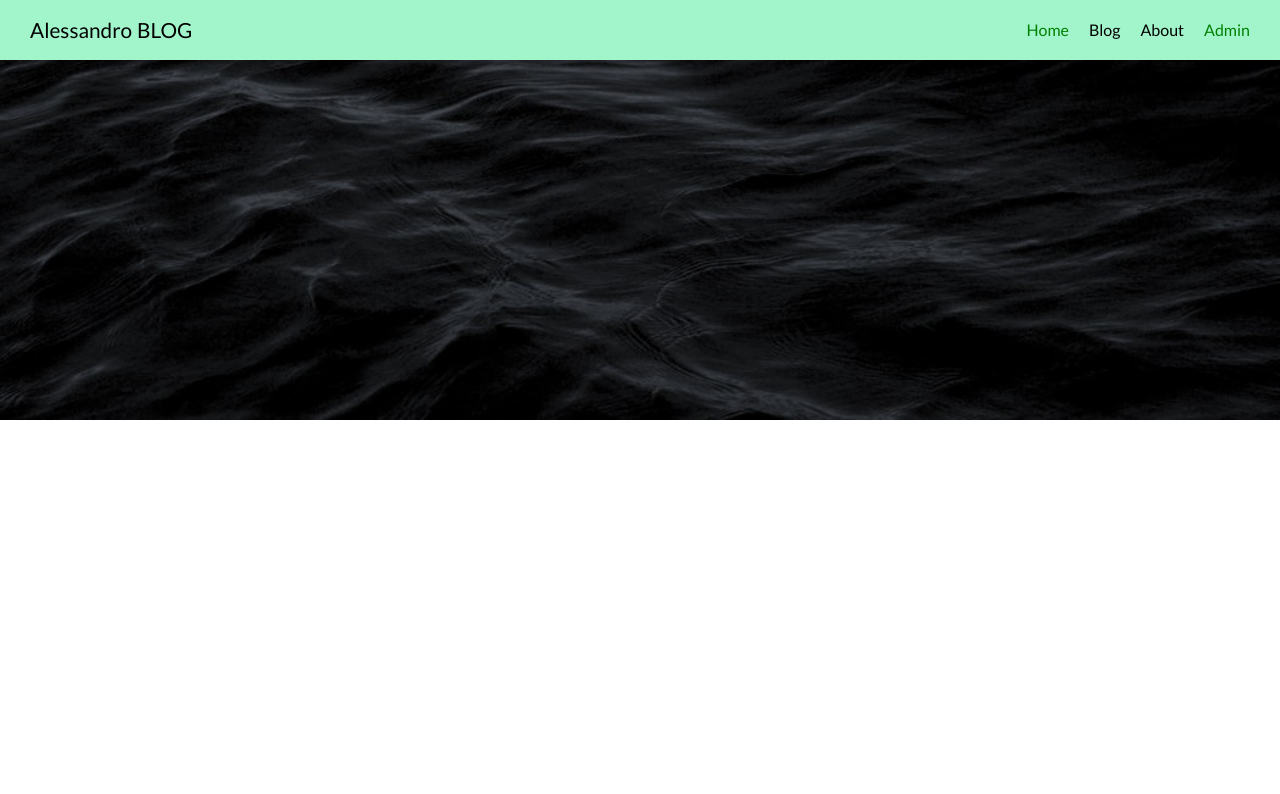
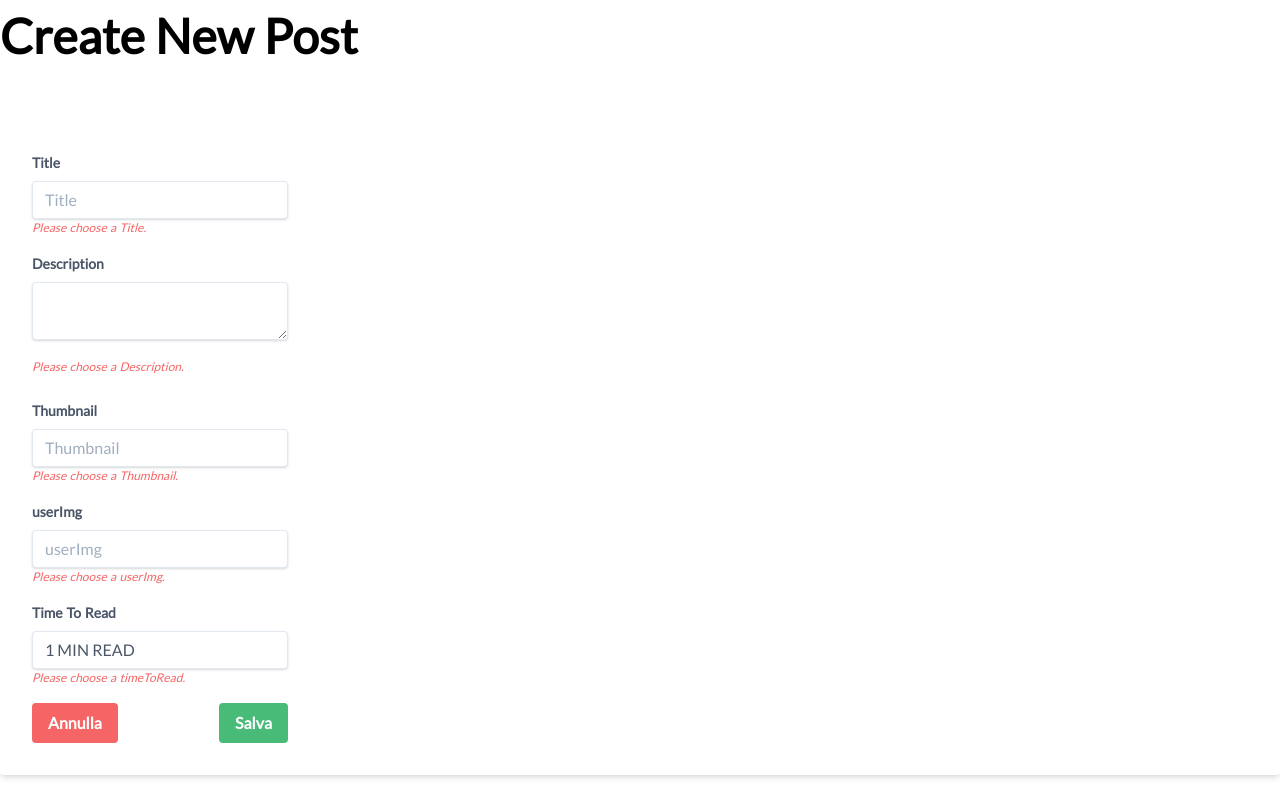
Before and after one commit to sylar9696/blog, a Nuxt app: page /admin/post/new in a window 1280 px wide. Shown: the top 794 px of the page. Built offline with nearby package versions, Linux system fonts and the light colour scheme.

Commit message:
Admin create page new post e form components

```diff
--- /dev/null
+++ b/components/Admin/PostForm.vue
@@ -0,0 +1,102 @@
+<template>
+    <div>
+        <div class="bg-white shadow-md rounded px-8 pt-20 pb-8 mb-4">
+             <form class="w-64 inline-block">
+                <div class="mb-4">
+                    <label class="block text-gray-700 text-sm font-bold mb-2" for="title">
+                        Title
+                    </label>
+                    <input v-model="newPost.title" class="shadow appearance-none border rounded w-full py-2 px-3 text-gray-700 leading-tight focus:outline-none focus:shadow-outline"
+                     id="title" type="text" placeholder="Title">
+                     <p class="text-red-500 text-xs italic">Please choose a Title.</p>
+                </div>
+
+                <div class="mb-6">
+                    <label class="block text-gray-700 text-sm font-bold mb-2" for="description">
+                        Description
+                    </label>
+                    <textarea v-model="newPost.description" class="shadow appearance-none border rounded w-full py-2 px-3 text-gray-700 mb-3 leading-tight focus:outline-none focus:shadow-outline"
+                    id="description" >
+                    </textarea>
+                    <p class="text-red-500 text-xs italic">Please choose a Description.</p>
+                </div>
+
+                <div class="mb-4">
+                    <label class="block text-gray-700 text-sm font-bold mb-2" for="thumbnail">
+                        Thumbnail
+                    </label>
+                    <input v-model="newPost.thumbnail" class="shadow appearance-none border rounded w-full py-2 px-3 text-gray-700 leading-tight focus:outline-none focus:shadow-outline"
+                     id="thumbnail" type="text" placeholder="Thumbnail">
+                     <p class="text-red-500 text-xs italic">Please choose a Thumbnail.</p>
+                </div>
+
+                <div class="mb-4">
+                    <label class="block text-gray-700 text-sm font-bold mb-2" for="thumbnail">
+                        userImg
+                    </label>
+                    <input v-model="newPost.userImg" class="shadow appearance-none border rounded w-full py-2 px-3 text-gray-700 leading-tight focus:outline-none focus:shadow-outline"
+                     id="userImg" type="text" placeholder="userImg">
+                     <p class="text-red-500 text-xs italic">Please choose a userImg.</p>
+                </div>
+
+                <div class="mb-4">
+                    <label class="block text-gray-700 text-sm font-bold mb-2" for="thumbnail">
+                        Time To Read
+                    </label>
+                    <input v-model="newPost.timeToRead" class="shadow appearance-none border rounded w-full py-2 px-3 text-gray-700 leading-tight focus:outline-none focus:shadow-outline"
+                     id="timeToRead" type="text" placeholder="timeToRead" >
+                     <p class="text-red-500 text-xs italic">Please choose a timeToRead.</p>
+                </div>
+
+                <div class="flex items-center justify-between">
+                    <button @click="cancel" class="bg-red-500 hover:bg-blue-700 text-white font-bold py-2 px-4 rounded focus:outline-none focus:shadow-outline" type="button">
+                        Annulla
+                    </button>
+                    <button @click="save" class="bg-green-500 hover:bg-blue-700 text-white font-bold py-2 px-4 rounded focus:outline-none focus:shadow-outline" type="button">
+                        Salva
+                    </button>
+                </div>
+            </form>
+        </div>
+        <!-- Stampa un oggetto sotto il form che riassume che cosa viene salvato dopo la compilazione del form -->
+           <pre><code>{{ newPost }}</code></pre>
+    </div>
+</template>
+
+
+<script>
+
+export default {
+  components: {
+
+  },
+  props : {
+      post : {
+          type : Object,
+          required : false
+      }
+  },
+  data(){
+    return {
+        newPost : this.post ? { ...this.post } :
+        {
+            id : '',
+            title : '',
+            description : '',
+            thumbnail : '',
+            userImg : '',
+            timeToRead : '1 MIN READ',
+            tail : '1/3',
+        }
+    }
+  },
+  methods : {
+    save(){
+      console.log(this.newPost)
+    },
+    cancel(){
+      this.$router.push('/admin');
+    }
+  }
+}
+</script>
--- a/pages/about.vue
+++ b/pages/about.vue
@@ -3,6 +3,6 @@
 <template>
     <div>
         <p class="text-white font-extrabold text-3xl md:text-5xl">About</p>
-        <p class="text-2xl mt-24">Lorem ipsum, dolor sit amet consectetur adipisicing elit. Fuga quia voluptatem minima fugit. Voluptatem, in repellat deleniti ex accusamus inventore totam eum. Repellendus, architecto esse ipsum labore facilis est adipisci!</p>
+        <p class="text-2xl pt-20">Lorem ipsum, dolor sit amet consectetur adipisicing elit. Fuga quia voluptatem minima fugit. Voluptatem, in repellat deleniti ex accusamus inventore totam eum. Repellendus, architecto esse ipsum labore facilis est adipisci!</p>
     </div>
 </template>
--- /dev/null
+++ b/pages/admin/index.vue
@@ -0,0 +1,44 @@
+<!-- Questa sarà la pagina di Admin -->
+
+<template>
+    <div>
+        <!-- Inserisco un testo che definisce la pagina come titoletto -->
+        <p class="text-black font-extrabold text-3xl md:text-5xl">Admin</p>
+        <!-- Creo un nuovo button per creare nuovi post dalla sezione admin, richiamo il method creato nello script -->
+        <button @click="newPostPage" class="bg-blue-500 hover:bg-blue-700 text-white font-bold py-2 px-4 rounded">
+            Nuovo Post
+        </button>
+        <div class="pt-20">
+            <p class="text-3xl">PostList</p>
+            <!-- Inserisco il componente PostList così da avere tutti i post in questa pagina -->
+            <PostList type="all" isAdmin />
+        </div>
+    </div>
+</template>
+
+
+
+<script>
+/* Importo il mio componente PostList */
+import PostList from '~/components/PostList.vue'
+
+export default {
+    /* Importo il compoentne nello script */
+    components: {
+        PostList
+    },
+    data(){
+        return {
+
+        }
+    },
+    methods : {
+        /* Al click del button rimandami alla pagina con rotta localhost:3000/admin/post/new */
+        newPostPage(){
+        this.$router.push('/admin/post/new');
+        }
+    },
+    /* Usa il layout dell'admin */
+    layout : 'admin'
+}
+</script>
--- /dev/null
+++ b/pages/admin/post/new/index.vue
@@ -0,0 +1,49 @@
+<!-- Pagina di creazione dei post -->
+<template>
+    <div>
+        <p class="text-black font-extrabold text-3xl md:text-5xl">Create New Post</p>
+        <!-- Richiamiamo il componente PostForm -->
+            <PostForm :post="newPost" />
+            <!-- Inserisco del testo di copyright -->
+            <p class="text-center text-gray-500 text-xs">
+                &copy;2019 Acme Corp. All rights reserved.
+            </p>
+    </div>
+</template>
+
+
+<script>
+/* Importo il componente PostForm */
+import PostForm from '~/components/Admin/PostForm.vue'
+
+export default {
+    components: {
+        PostForm
+    },
+    data(){
+        return {
+        /* Questi sono i dati dei campi che mi servono per creare il nuovo post */
+            newPost : {
+                id : '',
+                title : '',
+                description : '',
+                thumbnail : '',
+                userImg : '',
+                timeToRead : '1 MIN READ',
+                tail : '1/3',
+            }
+        }
+    },
+    methods : {
+        /* Nel momento in cui clicchiamo sul button in console ci stamperà il salvataggio dei dati */
+        save(){
+        console.log(this.newPost)
+        },
+        /* C'è anche un button che se cliccato ci riporta alla rotta per la pagina di admin */
+        cancel(){
+        this.$router.push('/admin');
+        }
+    },
+    layout : 'admin'
+}
+</script>
```
Also changed, not shown: pages/admin/auth/index.vue (added), pages/admin/post/_postId/index.vue (added).
